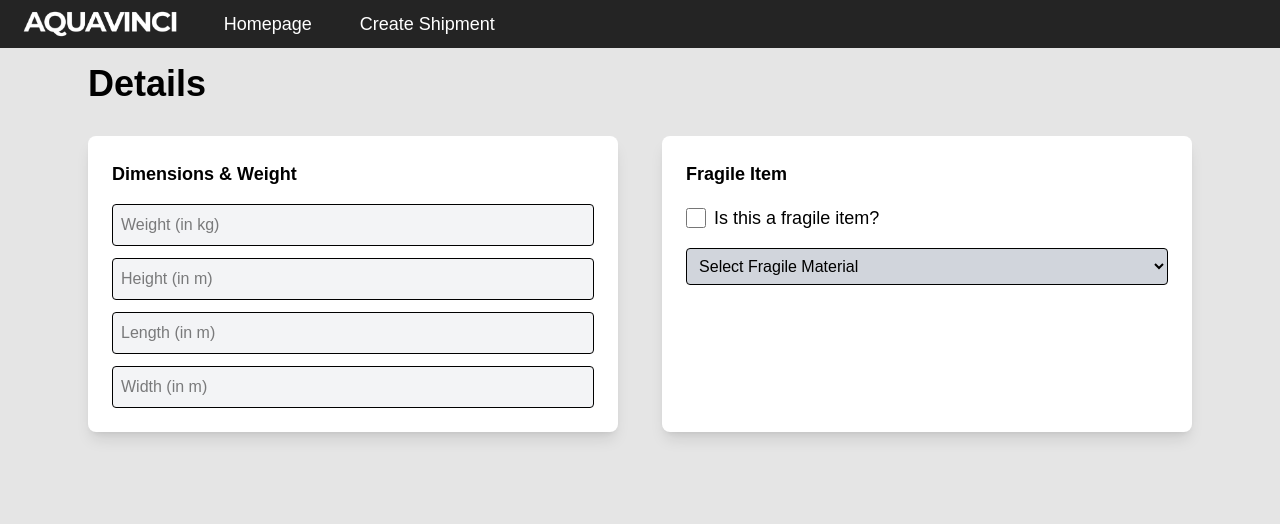
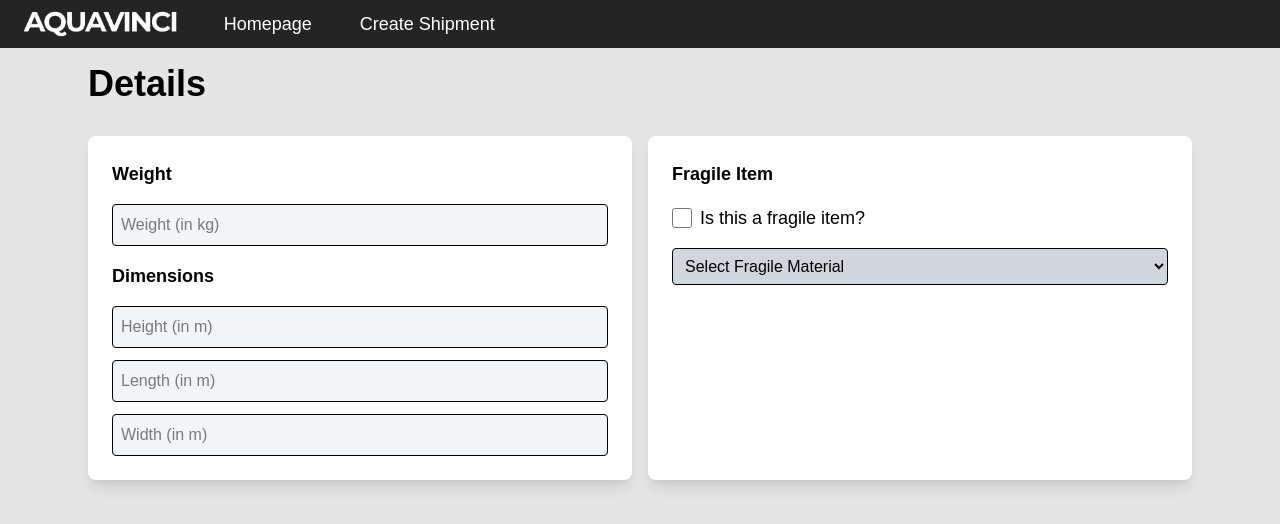
Before and after one commit to AlketKuehne/aquavinci, a Next.js app: page /create-shipment/details in a window 1280 px wide. Shown: the top 524 px of the page. Built offline with nearby package versions, Linux system fonts and the light colour scheme.

Commit message:
edited box 1

```diff
--- a/app/create-shipment/details/page.tsx
+++ b/app/create-shipment/details/page.tsx
@@ -97,17 +97,18 @@ export default function DetailsPage() {
 
         {/* Two Boxes */}
         <div className="flex justify-between w-full mt-4 gap-x-4">
-          {/* Box for Dimensions */}
-          <div className="bg-white p-6 shadow-lg rounded-lg w-[48%]">
-            <h2 className="text-lg font-bold mb-4">Dimensions & Weight</h2>
+          {/* Box for Weight and Dimensions */}
+          <div className="bg-white p-6 shadow-lg rounded-lg w-1/2">
+            <h2 className="text-lg font-bold mb-4">Weight</h2>
             <input
               type="number"
               placeholder="Weight (in kg)"
               value={weight}
               onChange={(e) => setWeight(e.target.value)}
-              className="w-full p-2 border rounded mb-3 bg-gray-100"
+              className="w-full p-2 border rounded mb-4 bg-gray-100"
               aria-label="Weight"
             />
+            <h2 className="text-lg font-bold mb-4">Dimensions</h2>
             <input
               type="number"
               placeholder="Height (in m)"
@@ -135,7 +136,7 @@ export default function DetailsPage() {
           </div>
 
           {/* Box for Fragile Items */}
-          <div className="bg-white p-6 shadow-lg rounded-lg w-[48%]">
+          <div className="bg-white p-6 shadow-lg rounded-lg w-1/2">
             <h2 className="text-lg font-bold mb-4">Fragile Item</h2>
             <div className="flex items-center mb-4">
               <input
```
